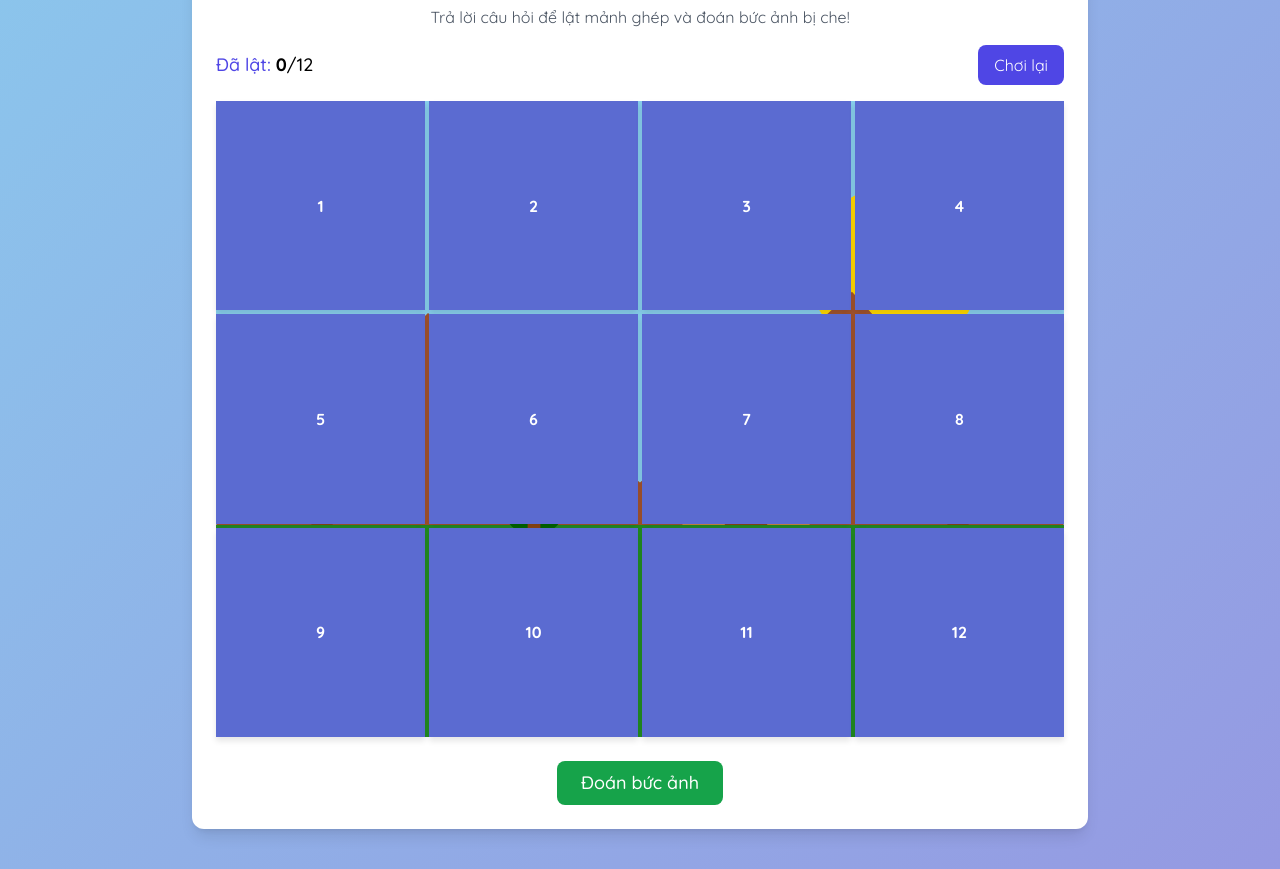
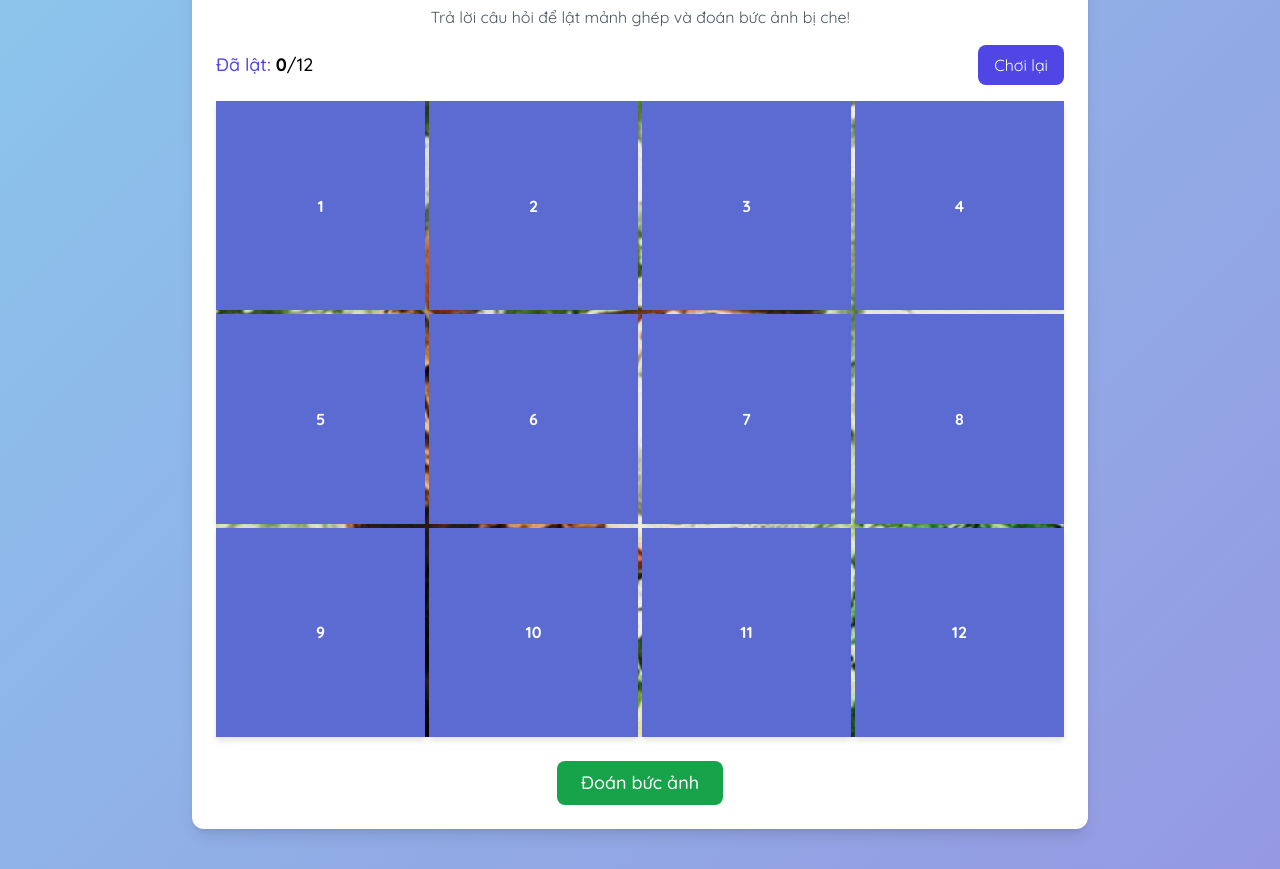
Before and after one commit to hoangchhe172750/hoangchhe172750.github.io, a plain HTML site: page index.html in a window 1280 px wide. Shown: the part 79-948 px from the top of the page. Drawn offline with nearby package versions, Linux system fonts and the light colour scheme.

Commit message:
change bg

```diff
--- a/index.html
+++ b/index.html
@@ -88,30 +88,7 @@
             <div class="relative w-full aspect-[4/3] mb-6">
                 <!-- Hidden image -->
                 <div class="absolute inset-0 flex items-center justify-center">
-                    <svg class="w-full h-full" viewBox="0 0 400 300" xmlns="http://www.w3.org/2000/svg">
-                        <!-- Beautiful landscape SVG -->
-                        <rect width="400" height="300" fill="#87CEEB" />
-                        <!-- Sky -->
-                        <rect y="200" width="400" height="100" fill="#228B22" />
-                        <!-- Grass -->
-                        <circle cx="320" cy="80" r="40" fill="#FFD700" />
-                        <!-- Sun -->
-                        <!-- Mountains -->
-                        <polygon points="0,200 100,100 200,180 300,90 400,200" fill="#A0522D" />
-                        <!-- Trees -->
-                        <circle cx="50" cy="180" r="20" fill="#006400" />
-                        <rect x="45" y="180" width="10" height="20" fill="#8B4513" />
-                        <circle cx="150" cy="190" r="15" fill="#006400" />
-                        <rect x="147" y="190" width="6" height="15" fill="#8B4513" />
-                        <circle cx="350" cy="170" r="25" fill="#006400" />
-                        <rect x="345" y="170" width="10" height="30" fill="#8B4513" />
-                        <!-- House -->
-                        <rect x="220" y="150" width="60" height="50" fill="#CD853F" />
-                        <polygon points="220,150 250,120 280,150" fill="#A52A2A" />
-                        <rect x="240" y="170" width="20" height="30" fill="#8B4513" />
-                        <rect x="230" y="160" width="10" height="10" fill="#87CEEB" />
-                        <rect x="260" y="160" width="10" height="10" fill="#87CEEB" />
-                    </svg>
+                    <img src="bg.jpg" alt="Hidden Image" class="w-full h-full object-cover rounded-xl" />
                 </div>
 
                 <!-- Puzzle grid -->
```
Also changed, not shown: bg.jpg (added).
